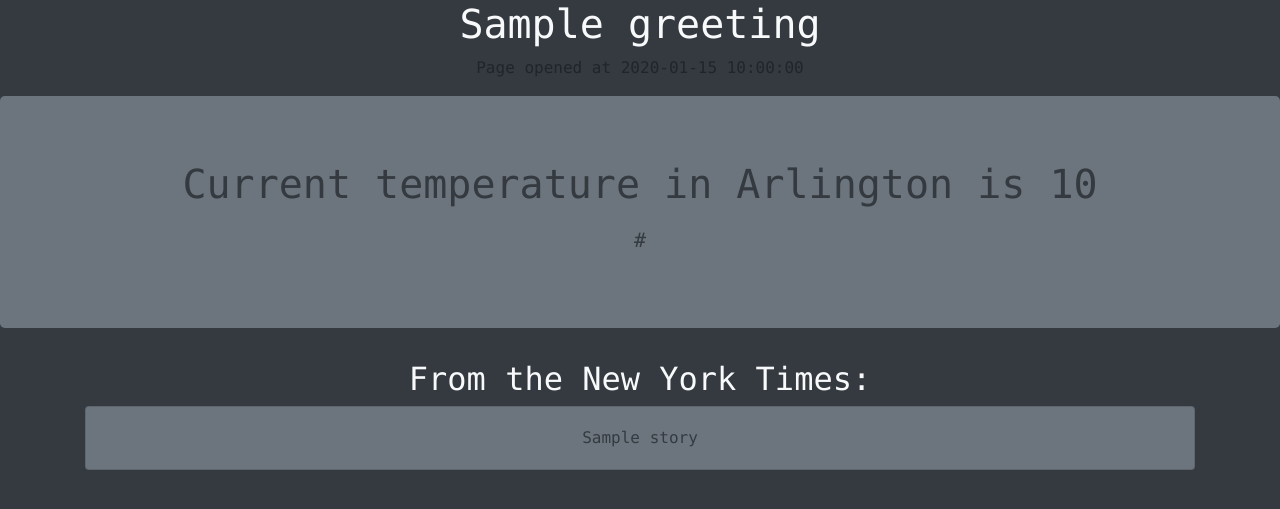
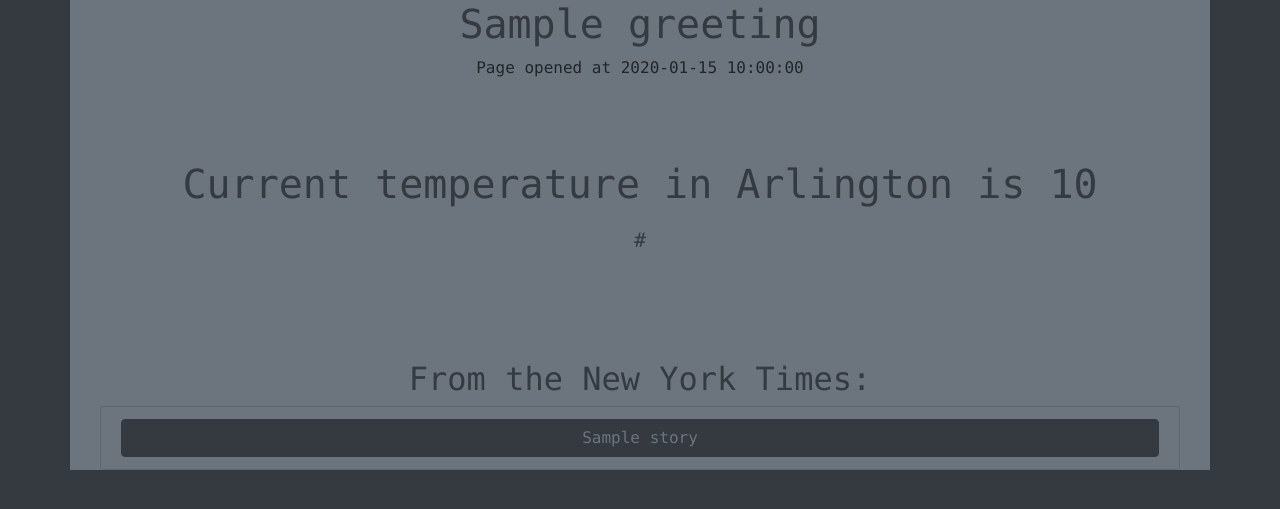
Before and after one commit to nick-gerrard/HomePageFlask, a Flask app: template templates/nick.html in a window 1280 px wide. Shown: the top 509 px of the page. Run offline with Flask 2, Linux system fonts and the light colour scheme; the template is opened without the code that fills it: most values are stand-ins (such as "Sample title", 1, 10 or a date in 2020); some libraries are stand-ins or nearby versions.

Commit message:
Edited time to show east coast on server, fixed some templating

```diff
--- a/main.py
+++ b/main.py
@@ -17,7 +17,8 @@ links = {"Gmail": "https://www.mail.google.com",
 
 
 def greeting(name):
-    hour = datetime.datetime.now().hour
+    full_time = datetime.datetime.now() - datetime.timedelta(hours=4)
+    hour = full_time.hour
     if hour < 12:
         greet = "Good Morning, " + name
         return greet
@@ -31,8 +32,12 @@ def greeting(name):
 def get_temp(url):
     r = requests.get(url)
     soup = BeautifulSoup(r.content, "html.parser")
-    div = soup.find("div", {"class": "weather-current-temp temperature above-48 inline-block"})
-    current_temp = div.text
+    try:
+        div = soup.find("div", {"class": "weather-current-temp temperature above-48 inline-block"})
+        current_temp = div.text
+    except:
+        div = soup.find("div", {"class": "weather-current-temp temperature above-62 inline-block"})
+        current_temp = div.text
     # There's room in here to find quite a bit more data, like conditions, future temps, etc.
     return current_temp
 
@@ -53,7 +58,9 @@ app = Flask(__name__)
 @app.route("/nick")
 def nick():
     name = "Nick"
-    open_time = datetime.datetime.now().strftime("%Y.%m.%d|%H:%M:%S")
+    unadjusted_time = datetime.datetime.now()
+    adjusted_time = unadjusted_time - datetime.timedelta(hours=4)
+    open_time = adjusted_time.strftime("%Y.%m.%d|%H:%M:%S")
     trending_stories = get_trending(news_url)
     greeting_type = greeting(name)
     temp = get_temp(weather_url)
--- a/templates/new_layout.html
+++ b/templates/new_layout.html
@@ -15,9 +15,9 @@
             Home
         {% endif %}
     </title>  </head>
-  <body class="bg-dark text-monospace">
-    <div class="bg-dark">
-        <h1 class="text-light text-center pagination-centered">{{ greeting }}</h1>
+  <body class="bg-dark">
+    <div class="container bg-secondary text-monospace">
+        <h1 class="text-dark text-center pagination-centered">{{ greeting }}</h1>
         <p class="text-secondary-50 text-center">Page opened at {{ open_time }}</p>
         <div>
                 {% block content %}{% endblock %}
--- a/templates/nick.html
+++ b/templates/nick.html
@@ -11,12 +11,12 @@
     <div class="container">
         <div class="align-center">
             <row>
-                <h2 class="text-light text-center">From the New York Times:</h2>
+                <h2 class="text-dark text-center">From the New York Times:</h2>
             </row>
             <row>
             <ul class="list-group">
                 {% for story in trending_stories %}
-                <li class="list-group-item text-dark bg-secondary"><a href="{{ story[0] }}" target=_blank class="btn btn-md btn-block btn-secondary text-dark">{{ story[1] }}</a>
+                <li class="list-group-item text-dark bg-secondary"><a href="{{ story[0] }}" target=_blank class="btn btn-md btn-block btn-dark text-secondary">{{ story[1] }}</a>
                 </li>
                 {% endfor %}
             </ul>
```
